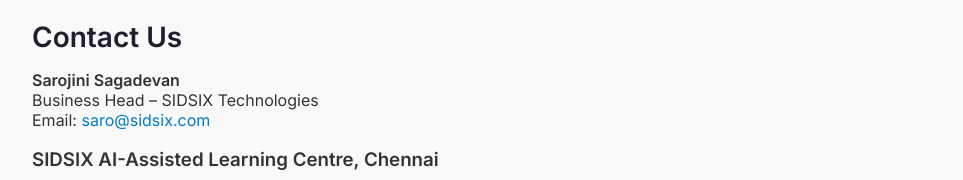
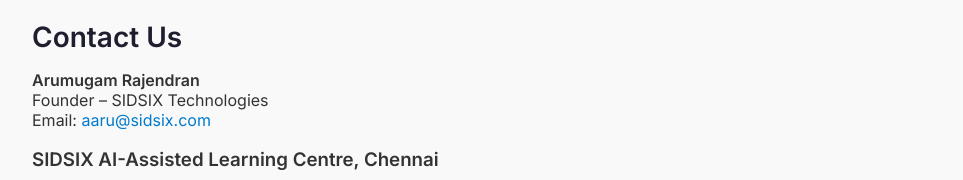
Before and after one commit to aaru-techian/sidsix-technologies, a plain HTML site: page index.html in a window 1280 px wide. Shown: the part 2445-2625 px from the top of the page, without its empty margins (158-1121 px from the left). Drawn offline with Linux system fonts and the light colour scheme.

Commit message:
Updated Aaru as Founder

```diff
--- a/index.html
+++ b/index.html
@@ -102,9 +102,9 @@
  <section id="contact">
   <h2>Contact Us</h2>
 
-  <p><strong>Sarojini Sagadevan</strong><br>
-  Business Head – SIDSIX Technologies<br>
-  Email: <a href="mailto:saro@sidsix.com">saro@sidsix.com</a>
+  <p><strong>Arumugam Rajendran</strong><br>
+  Founder – SIDSIX Technologies<br>
+  Email: <a href="mailto:aaru@sidsix.com">aaru@sidsix.com</a>
 </p>
 
   <h3><strong>SIDSIX AI-Assisted Learning Centre, Chennai</strong></h3>
```
